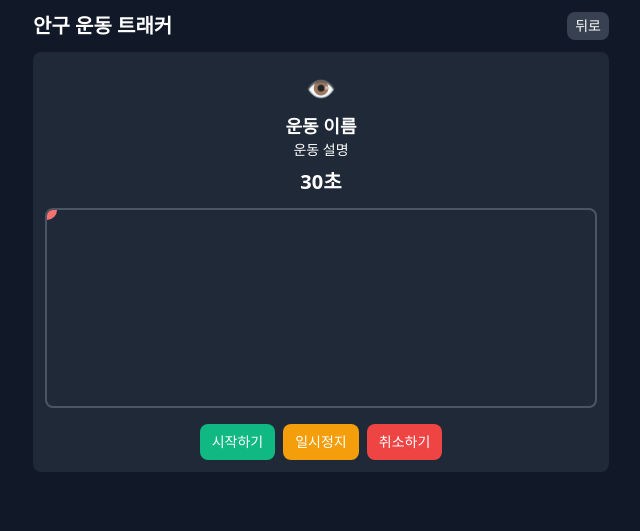
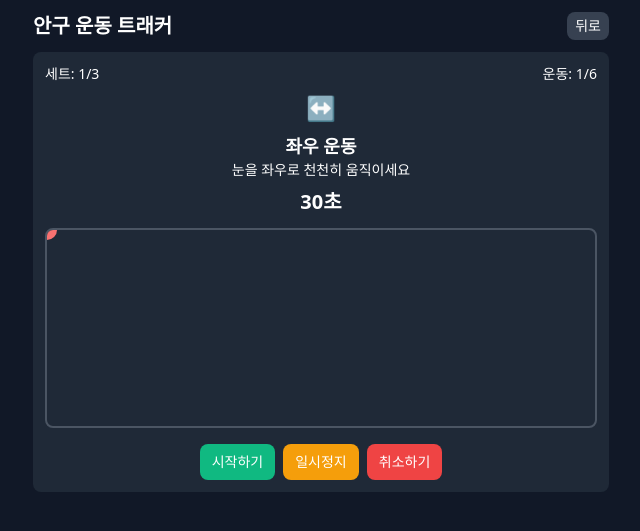
Before and after one commit to DHLee88-alt/bfit-server, a Flask app: page /exercise.html in a window 1280 px wide. Shown: the top 531 px of the page, without its empty margins (319-959 px from the left). Run offline with Flask 3, Linux system fonts and the light colour scheme.

```diff
--- a/templates/exercise.html
+++ b/templates/exercise.html
@@ -52,7 +52,119 @@
   </div>
 
 <script>
-// 기존 운동 애니메이션 코드들은 동일하게 넣고,
+let currentSet = 1, currentExercise = 0, timer = 30, interval, animation, isActive = false;
+const exercises = [
+  { icon: "↔️", name: "좌우 운동", description: "눈을 좌우로 천천히 움직이세요", move: "horizontal" },
+  { icon: "↕️", name: "상하 운동", description: "눈을 위아래로 천천히 움직이세요", move: "vertical" },
+  { icon: "↘️↖️", name: "대각선 운동1", description: "눈을 대각선으로 움직이세요", move: "diagonal1" },
+  { icon: "↙️↗️", name: "대각선 운동2", description: "눈을 대각선으로 움직이세요", move: "diagonal2" },
+  { icon: "∞", name: "팔자 운동", description: "눈으로 8자 모양을 그리세요", move: "figure8" },
+  { icon: "↺", name: "팔자 운동 (반시계)", description: "눈으로 8자 모양을 반시계 방향으로 그리세요", move: "figure8-reverse" }
+];
+
+function updateUI() {
+  document.getElementById("exercise-name").textContent = exercises[currentExercise].name;
+  document.getElementById("exercise-icon").textContent = exercises[currentExercise].icon;
+  document.getElementById("exercise-desc").textContent = exercises[currentExercise].description;
+  document.getElementById("exercise-timer").textContent = timer + "초";
+  document.getElementById("set-info").textContent = "세트: " + currentSet + "/3";
+  document.getElementById("exercise-info").textContent = "운동: " + (currentExercise + 1) + "/" + exercises.length;
+}
+
+function startExercise() {
+  if (isActive) return;
+  isActive = true;
+  interval = setInterval(() => {
+    timer--;
+    document.getElementById("exercise-timer").textContent = timer + "초";
+    if (timer <= 0) nextExercise();
+  }, 1000);
+  animateDot();  // ✅ 시작할 때 타겟 움직이기
+}
+
+function pauseExercise() {
+  clearInterval(interval);
+  cancelAnimationFrame(animation);
+  isActive = false;
+}
+
+function cancelExercise() {
+  clearInterval(interval);
+  cancelAnimationFrame(animation);
+  isActive = false;
+  currentSet = 1;
+  currentExercise = 0;
+  timer = 30;
+  updateUI();
+}
+
+function nextExercise() {
+  clearInterval(interval);
+  cancelAnimationFrame(animation);
+
+  if (currentExercise < exercises.length - 1) {
+    currentExercise++;
+  } else if (currentSet < 3) {
+    currentSet++;
+    currentExercise = 0;
+  } else {
+    document.getElementById("complete-msg").classList.remove("hidden");
+    return;
+  }
+
+  timer = 30;
+  isActive = false;
+  updateUI();
+  animateDot(); // ✅ 다음 운동 넘어갈 때도 타겟 움직이기
+}
+
+function animateDot() {
+  const dot = document.getElementById('tracker-dot');
+  const type = exercises[currentExercise].move;
+  const startTime = performance.now();
+
+  function moveFrame(time) {
+    const t = (time - startTime) / 1000;
+    const box = document.getElementById('tracker-box');
+    const cx = box.clientWidth / 2, cy = box.clientHeight / 2;
+    let x = cx, y = cy;
+
+    let speedMultiplier = 1;
+    if (currentSet === 2) speedMultiplier = 1.5;
+    else if (currentSet === 3) speedMultiplier = 2;
+
+    switch (type) {
+      case "figure8-reverse":
+        x = cx + (box.clientWidth / 2 - 20) * Math.sin(-t * speedMultiplier);
+        y = cy + (box.clientHeight / 2 - 20) * Math.sin(-2 * t * speedMultiplier);
+        break;
+      case "horizontal":
+        x = cx + (box.clientWidth / 2 - 20) * Math.sin(t * 2 * speedMultiplier);
+        break;
+      case "vertical":
+        y = cy + (box.clientHeight / 2 - 20) * Math.sin(t * 2 * speedMultiplier);
+        break;
+      case "diagonal1":
+        x = cx + (box.clientWidth / 2 - 20) * Math.sin(t * 2 * speedMultiplier);
+        y = cy + (box.clientHeight / 2 - 20) * Math.sin(t * 2 * speedMultiplier);
+        break;
+      case "diagonal2":
+        x = cx - (box.clientWidth / 2 - 20) * Math.sin(t * 2 * speedMultiplier);
+        y = cy + (box.clientHeight / 2 - 20) * Math.sin(t * 2 * speedMultiplier);
+        break;
+      case "figure8":
+        x = cx + (box.clientWidth / 2 - 20) * Math.sin(t * speedMultiplier);
+        y = cy + (box.clientHeight / 2 - 20) * Math.sin(t * 2 * speedMultiplier);
+        break;
+    }
+
+    dot.style.left = `${x}px`;
+    dot.style.top = `${y}px`;
+    animation = requestAnimationFrame(moveFrame);
+  }
+
+  animation = requestAnimationFrame(moveFrame);
+}
 
 function saveExerciseRecord() {
   const userId = localStorage.getItem('user_id');
@@ -79,6 +191,8 @@ function saveExerciseRecord() {
     alert('서버 오류 발생');
   });
 }
+
+window.onload = updateUI;
 </script>
 
 </body>
```
